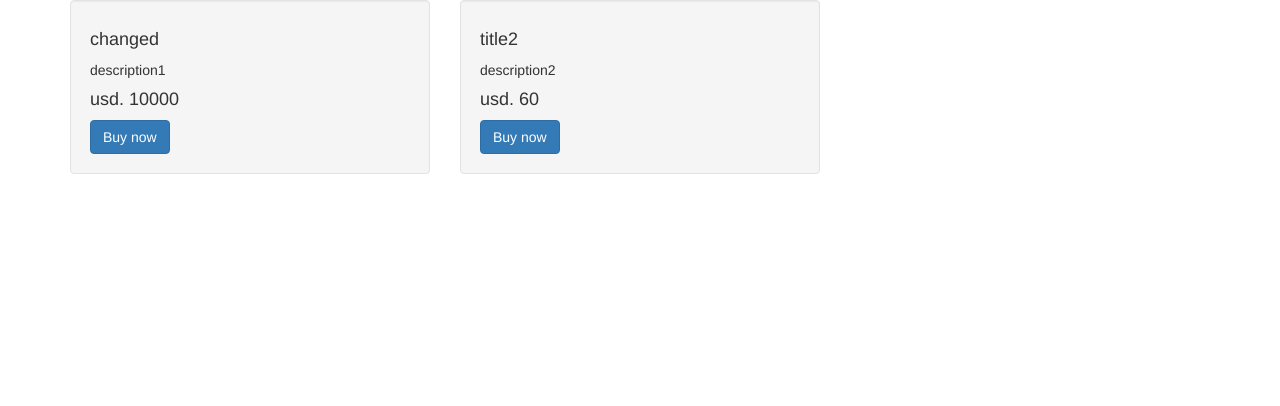
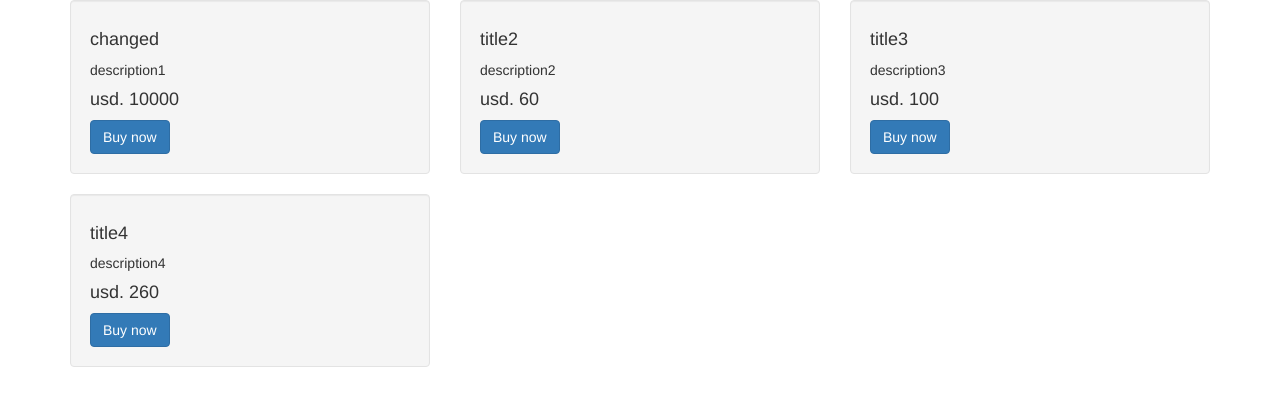
Before and after one commit to superyusuke/reactReduxNodeExpressShoppingCart, a React (Create React App) app in the folder client/: page / in a window 1280 px wide. Shown: the top 406 px of the page. Built offline with nearby package versions, Linux system fonts and the light colour scheme.

Commit message:
データを修正

```diff
--- a/client/src/index.js
+++ b/client/src/index.js
@@ -30,6 +30,18 @@ const testBooks = [
     description: 'description2',
     price: 60,
   },
+  {
+    id: 3,
+    title: 'title3',
+    description: 'description3',
+    price: 100,
+  },
+  {
+    id: 4,
+    title: 'title4',
+    description: 'description4',
+    price: 260,
+  },
 ];
 
 store.dispatch(postBooks(testBooks));
```
